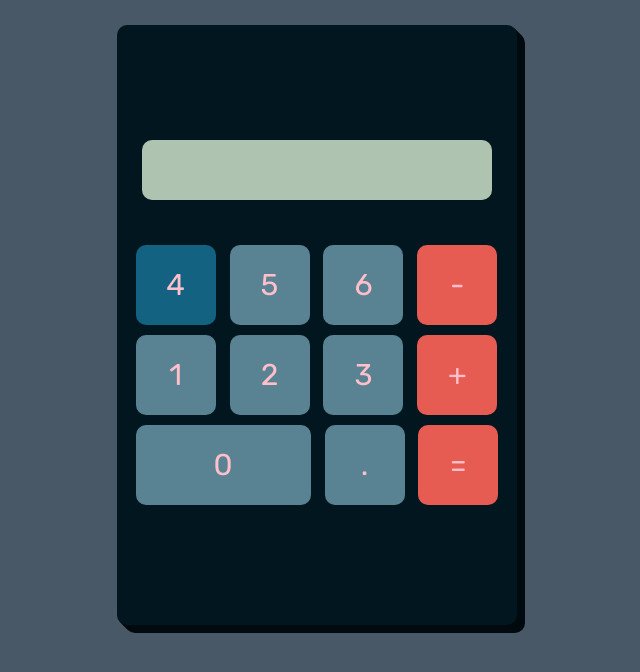
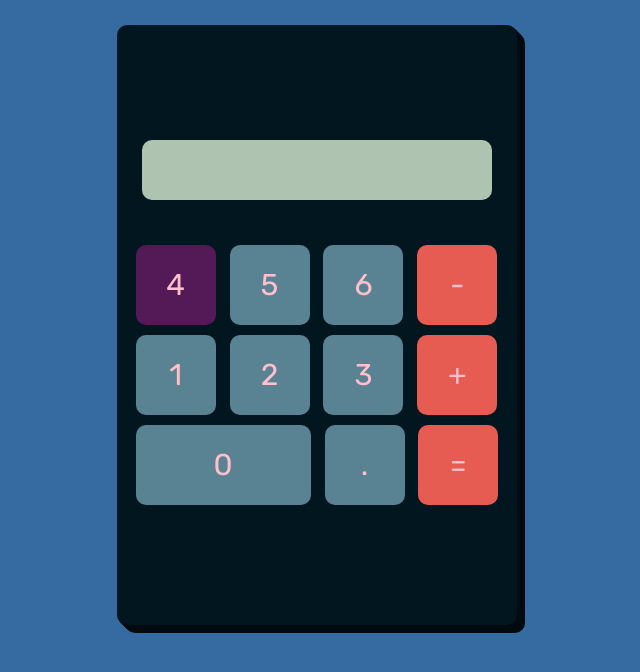
Before and after one commit to Gyromitte/calculator, a plain HTML site: page index.html in a window 1280 px wide. In both pictures the pointer is over the button 498 px from the left and 285 px from the top of the page. Shown: the whole page, without its empty margins (323-963 px from the left). Drawn offline with Linux system fonts and the light colour scheme.

Commit message:
Cambie el hover de los  botones a otro color y el body a otro color

```diff
--- a/style.css
+++ b/style.css
@@ -7,7 +7,7 @@ body{
     align-items: center;
     justify-content: center;
     margin: 0;
-    background-color: #495867;
+    background-color: #356ba1;
 }
 #container{
     margin-top: 25px;
@@ -59,7 +59,7 @@ body{
     height: 80px;
 }
 .buttons:hover{
-    background-color:#146281;
+    background-color:#d81db062;
 }
 #last-button{
     width: 175px;
```
